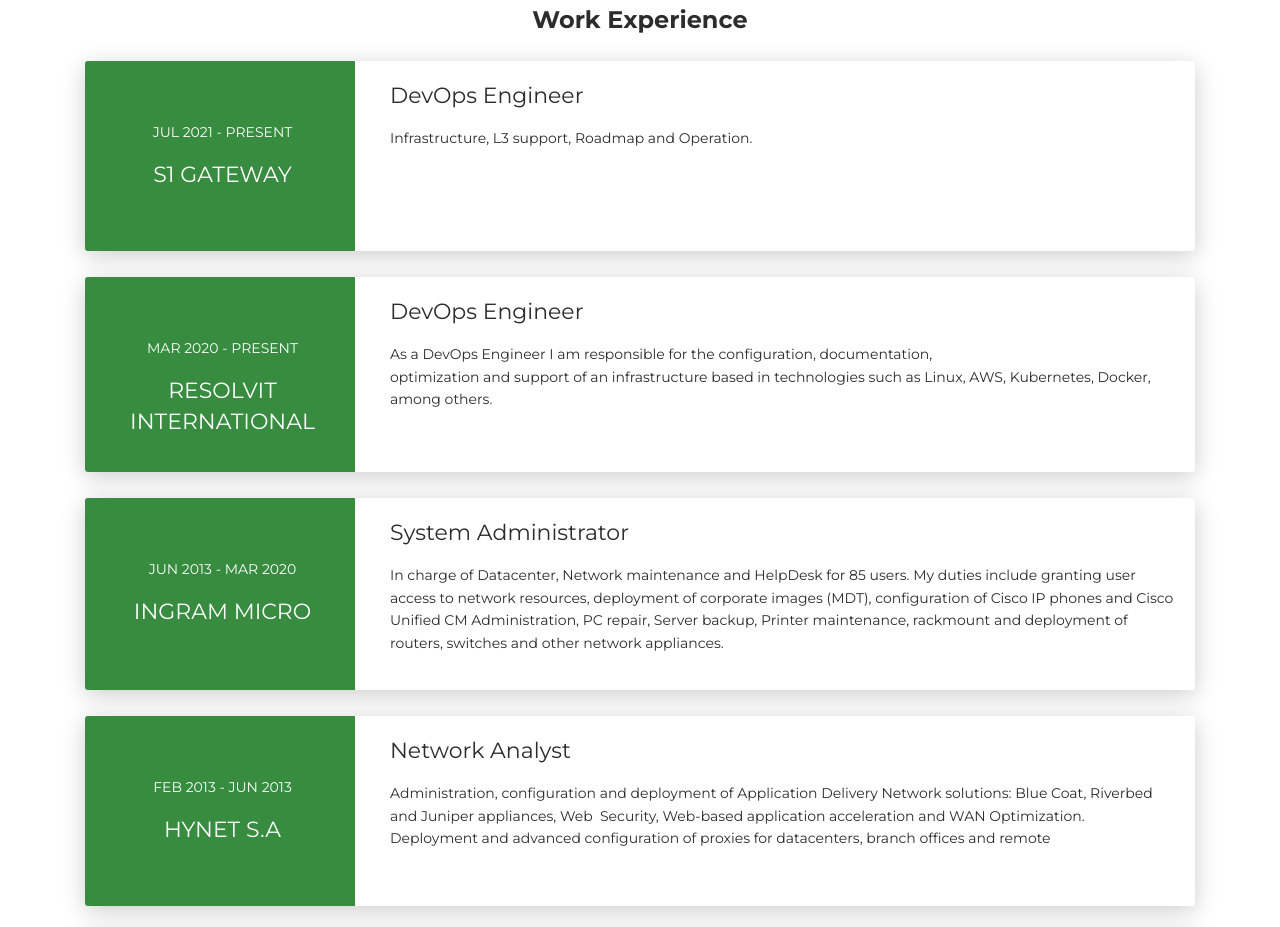
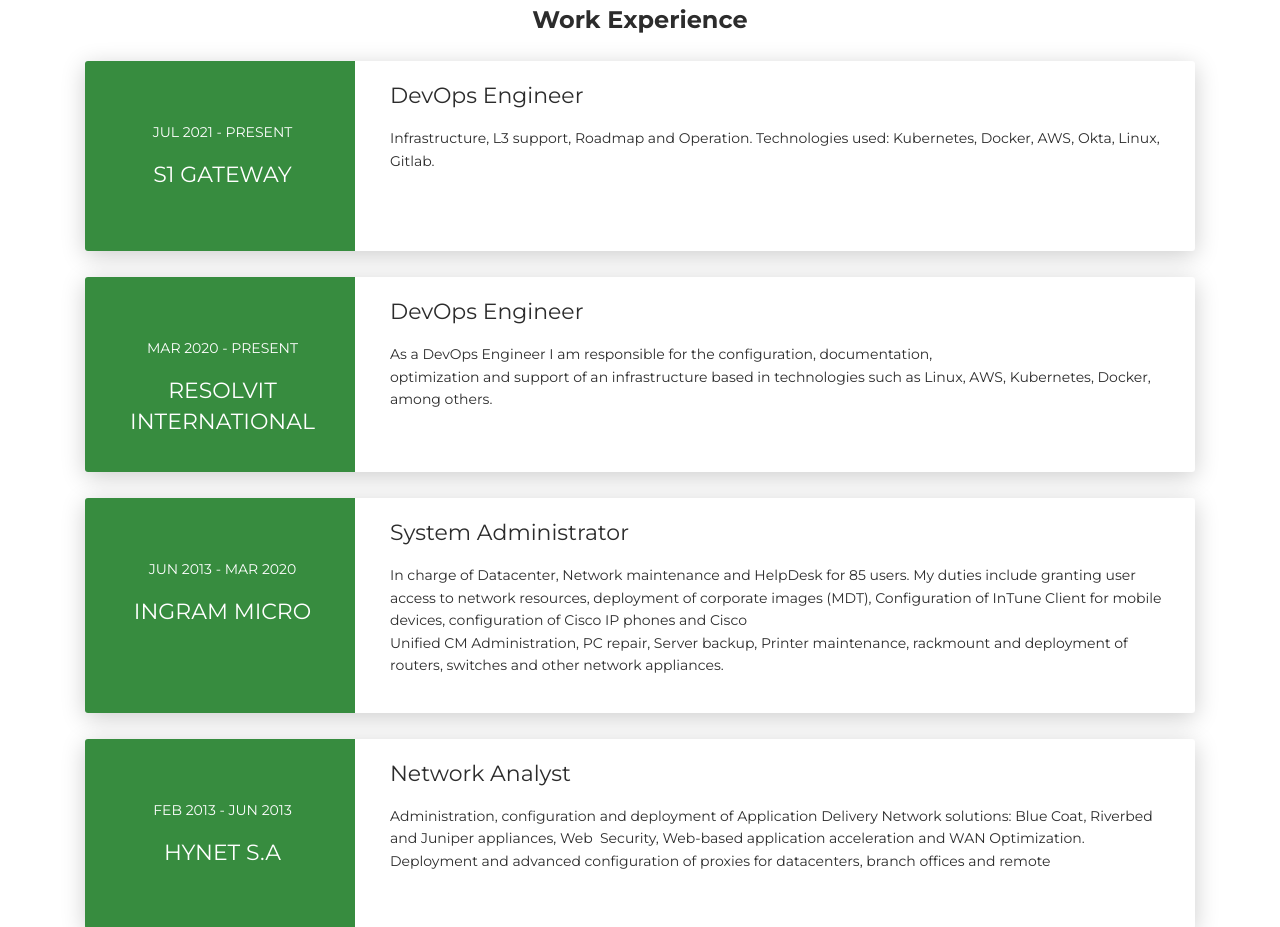
Before and after one commit to tpargmdiaz/resume, a plain HTML site: page en/index.html in a window 1280 px wide. Shown: the part 1578-2505 px from the top of the page. Drawn offline with Linux system fonts and the light colour scheme.

Commit message:
agrego tecnologias.

```diff
--- a/en/index.html
+++ b/en/index.html
@@ -252,7 +252,8 @@
               <div class="col-md-9" data-aos="fade-left" data-aos-offset="50" data-aos-duration="500">
                 <div class="card-body">
                   <div class="h5">DevOps Engineer</div>
-                  <p>Infrastructure, L3 support, Roadmap and Operation.</p>
+                  <p>Infrastructure, L3 support, Roadmap and Operation. Technologies used: Kubernetes, Docker, AWS,
+                    Okta, Linux, Gitlab.</p>
                 </div>
               </div>
             </div>
@@ -290,7 +291,8 @@
                   <div class="h5">System Administrator</div>
                   <p>In charge of Datacenter, Network maintenance and HelpDesk
                     for 85 users. My duties include granting user access to
-                    network resources, deployment of corporate images (MDT),
+                    network resources, deployment of corporate images (MDT), Configuration of InTune Client for mobile
+                    devices,
                     configuration of Cisco IP phones and Cisco<br>
                     Unified CM Administration, PC repair, Server backup,
                     Printer maintenance, rackmount and deployment of routers,
```
